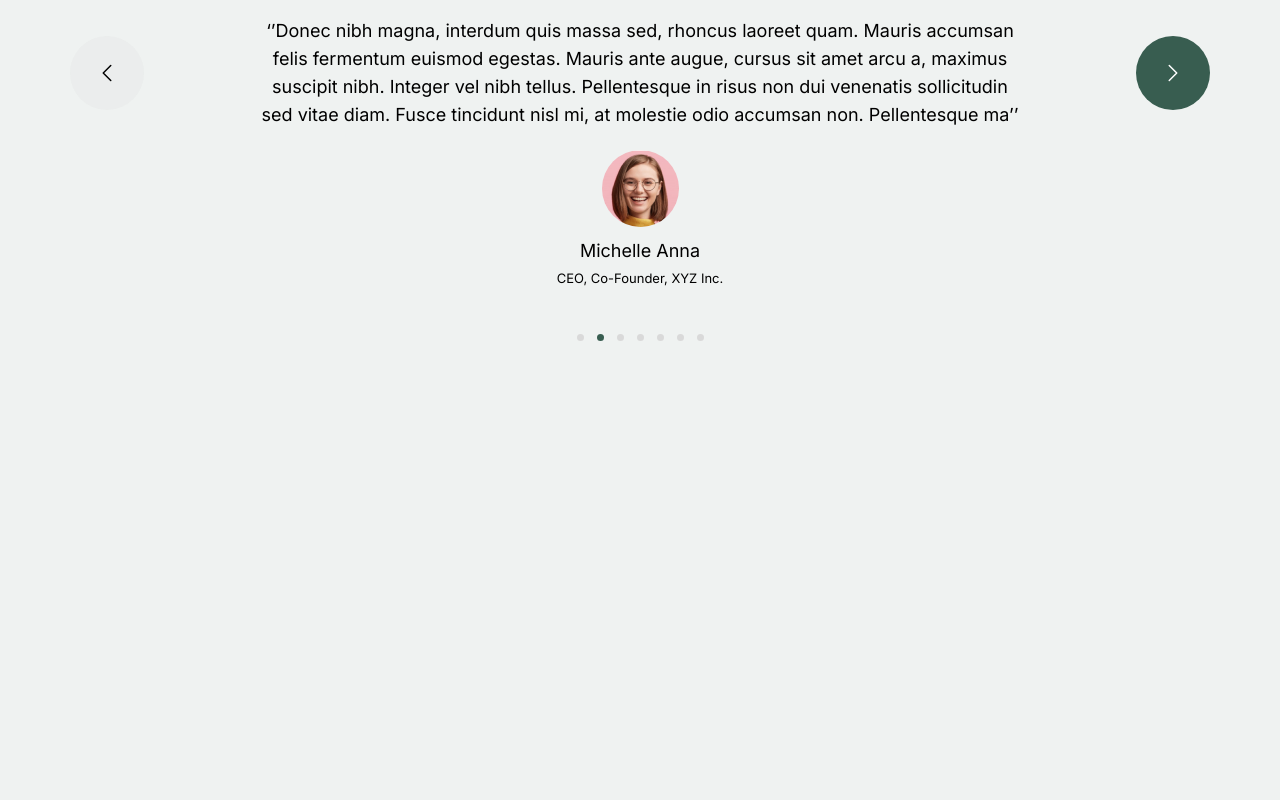
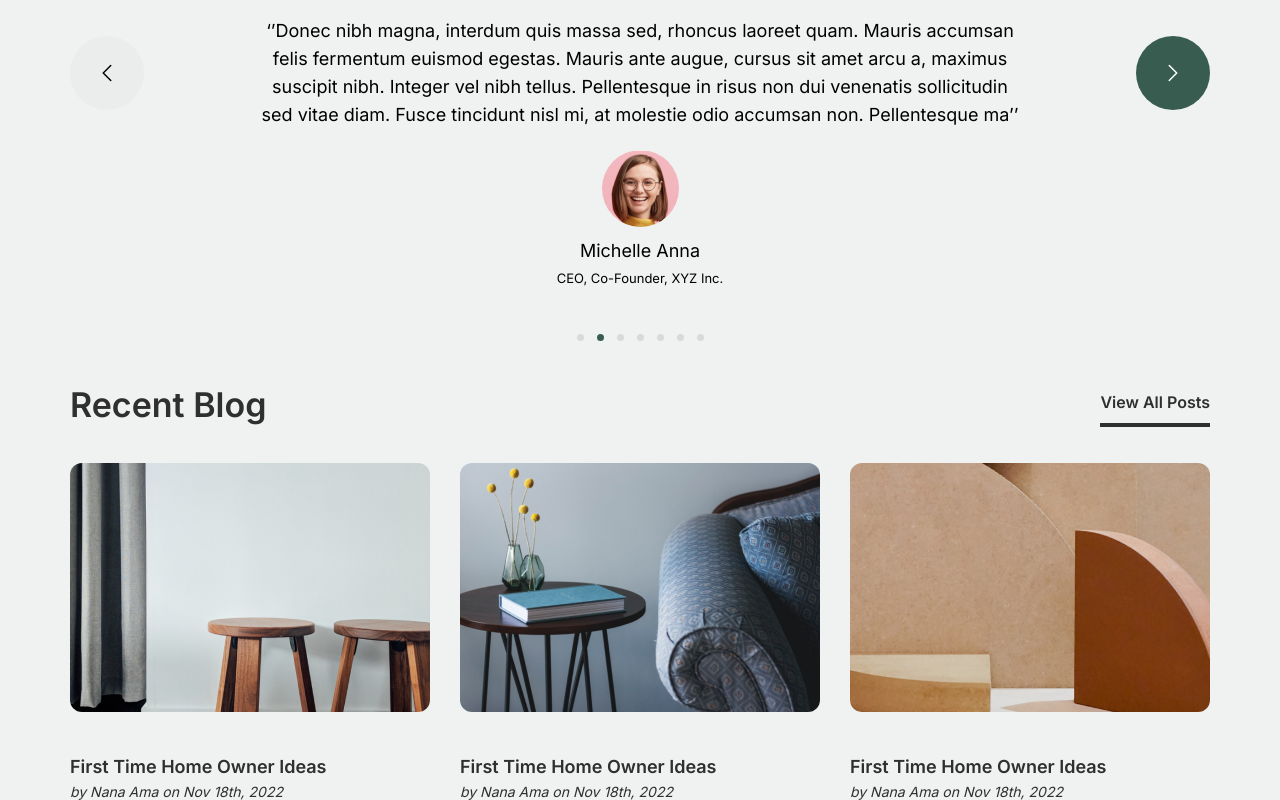
Before and after one commit to vauzi/UMPTN-Tugas4-IsmanVauzi, a website: page index.html in a window 1280 px wide. Shown: the part 3072-3872 px from the top of the page. Before the commit the page ends 3413 px from the top, so only its background shows below. Drawn offline with Linux system fonts and the light colour scheme.

Commit message:
menambahkan section ke 8 dan responsive mobile

```diff
--- a/assets/js/scoll.js
+++ b/assets/js/scoll.js
@@ -2,9 +2,10 @@ const nav = document.getElementById('nav-link');
 const navi = document.getElementById('navbar');
 
 function toggle() {
-  //   nav.classList.toggle('translate-x-44');
+  nav.classList.toggle('translate-x-full');
   nav.classList.toggle('opacity-0');
   navi.classList.add('bg-gray-600');
+  navi.classList.add('px-5');
 }
 
 window.addEventListener('scroll', () => {
--- a/index.html
+++ b/index.html
@@ -16,7 +16,7 @@
 <body class="bg-[#EFF2F1]">
     <section id="header" class="fixed w-full pt-[36px] lg:bg-transparent z-50 px-3 lg:px-0">
         <nav id="navbar"
-            class="navbar container mx-auto lg:flex items-center justify-between font-inter py-[25px] rounded-full relative lg:static duration-500">
+            class="navbar container mx-auto lg:flex items-center justify-between font-inter py-[25px] rounded-3xl relative lg:static duration-500 lg:rounded-full">
 
             <div class="flex justify-between">
                 <h1 class="font-medium text-[32px] leading-[39px] text-white">Furni</h1>
@@ -31,7 +31,7 @@
             </div>
 
             <div id="nav-link"
-                class="absolute right-0 lg:static lg:flex items-center gap-[87px] bg-gray-600 lg:bg-transparent left-0 pb-8 lg:pb-0 rounded-b-3xl opacity-0 transform transition-all duration-300 lg:opacity-100">
+                class="absolute right-0 lg:static lg:flex items-center gap-[87px] bg-gray-600 lg:bg-transparent left-0 pb-8 lg:pb-0 rounded-b-3xl opacity-0 transform transition-all duration-300 translate-x-full lg:translate-x-0 lg:opacity-100">
 
                 <ul class="lg:flex items-center gap-11 text-opacity-50 text-center lg:text-start">
                     <li class="pb-5 lg:pb-0 pt-3 lg:pt-0">
@@ -475,6 +475,71 @@
         </div>
     </section>
 
+    <section id="blog" class="pt-[41px]">
+        <div class="container mx-auto">
+
+            <!-- title -->
+            <div class="flex items-center justify-between font-inter px-3 lg:px-0">
+                <h1 class="font-semibold text-[34px] leading-[41px] text-bllax">
+                    Recent Blog
+                </h1>
+                <p class="font-semibold text-base leading-[41px] text-bllax border-b-4 border-bllax">
+                    View All Posts
+                </p>
+            </div>
+
+            <div class="flex flex-wrap justify-center mt-9 gap-[30px] columns-3">
+
+                <div class="flex flex-col gap-11">
+                    <figure class="rounded-xl w-full overflow-hidden">
+                        <img src="./assets/img/blog/post-1.png"
+                            class="w-full hover:scale-125 transition-all duration-200" alt="image blog">
+                    </figure>
+                    <div class="font-inter">
+                        <p class="font-semibold text-lg leading-[22px] text-bllax">
+                            First Time Home Owner Ideas
+                        </p>
+                        <p class=" italic font-normal text-sm leading-[17px] text-bllax mt-[5px]">
+                            by Nana Ama on Nov 18th, 2022
+                        </p>
+                    </div>
+                </div>
+
+                <div class="flex flex-col gap-11">
+                    <figure class="rounded-xl w-full overflow-hidden">
+                        <img src="./assets/img/blog/post-2.png"
+                            class="w-full hover:scale-125 transition-all duration-200" alt="image blog">
+                    </figure>
+                    <div class="font-inter">
+                        <p class="font-semibold text-lg leading-[22px] text-bllax">
+                            First Time Home Owner Ideas
+                        </p>
+                        <p class=" italic font-normal text-sm leading-[17px] text-bllax mt-[5px]">
+                            by Nana Ama on Nov 18th, 2022
+                        </p>
+                    </div>
+                </div>
+
+                <div class="flex flex-col gap-11">
+                    <figure class="rounded-xl w-full overflow-hidden">
+                        <img src="./assets/img/blog/post-3.png"
+                            class="w-full hover:scale-125 transition-all duration-200" alt="image blog">
+                    </figure>
+                    <div class="font-inter">
+                        <p class="font-semibold text-lg leading-[22px] text-bllax">
+                            First Time Home Owner Ideas
+                        </p>
+                        <p class=" italic font-normal text-sm leading-[17px] text-bllax mt-[5px]">
+                            by Nana Ama on Nov 18th, 2022
+                        </p>
+                    </div>
+                </div>
+
+            </div>
+
+        </div>
+    </section>
+
     <script src="./assets/js/scoll.js"></script>
 
 </body>
```
Also changed, not shown: assets/img/blog/post-1.png (added), assets/img/blog/post-2.png (added), assets/img/blog/post-3.png (added), dist/output.css.
